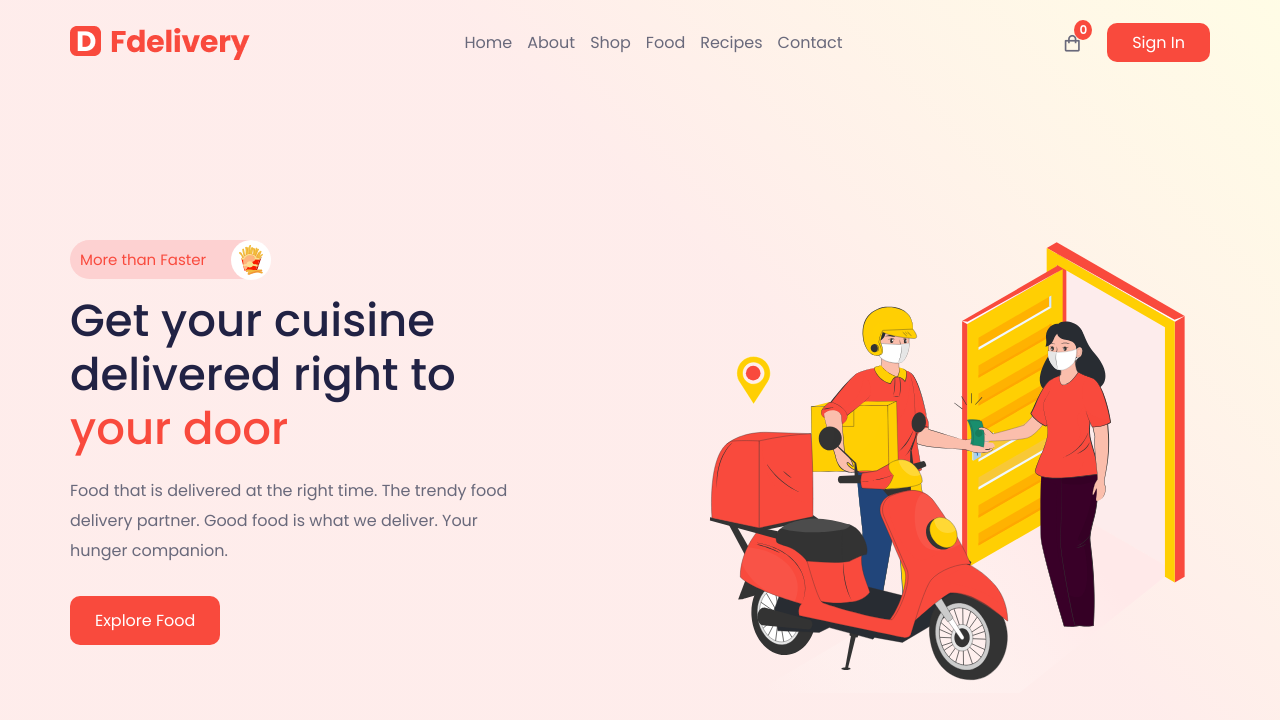
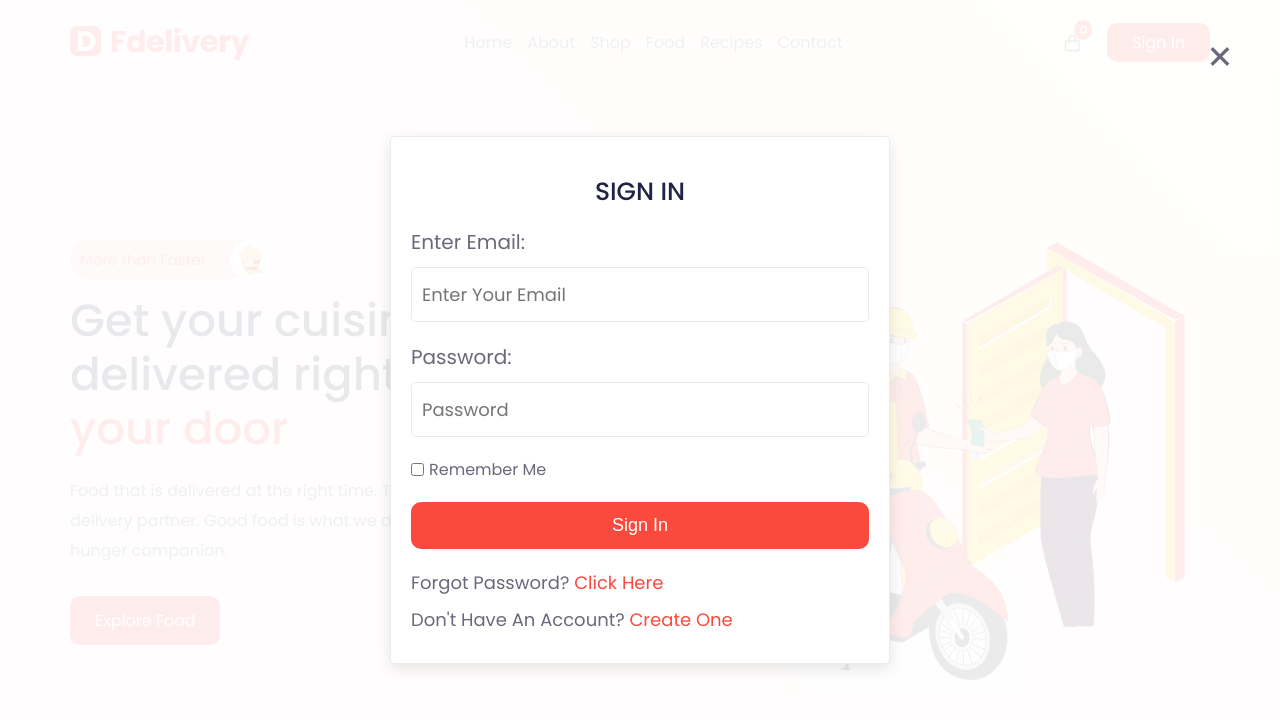
Before and after one commit to softdev629/codevo-fdelivery, a plain HTML site: page index.html in a window 1280 px wide. Both pictures are taken after a click on the link "Sign In". Drawn offline with nearby package versions, Linux system fonts and the light colour scheme.

Commit message:
add signin form

```diff
--- a/index.html
+++ b/index.html
@@ -90,6 +90,33 @@
       </div>
 
       <!--=============== SignIn Form ===============-->
+      <div class="wrapper">
+        <form action="" class="form">
+          <h2>SIGN IN</h2>
+
+          <div class="control">
+            <label for="">Enter Email:</label>
+            <input type="email" placeholder="Enter Your Email" />
+          </div>
+          <div class="control">
+            <label for="">Password:</label>
+            <input type="password" placeholder="Password" />
+          </div>
+          <div class="checkbox d-flex">
+            <input type="checkbox" />
+            <span>Remember Me</span>
+          </div>
+          <button class="btn">Sign In</button>
+          <div class="links">
+            <span>Forgot Password? <a href="">Click Here</a></span>
+            <span>Don't Have An Account? <a href="">Create One</a></span>
+          </div>
+        </form>
+
+        <div class="close-form">
+          <i class="bx bx-x"></i>
+        </div>
+      </div>
     </header>
 
     <!--=============== Services ===============-->
--- a/js/main.js
+++ b/js/main.js
@@ -10,3 +10,13 @@ hamburger.addEventListener("click", () => {
 close.addEventListener("click", () => {
   menu.classList.remove("show");
 });
+
+const signInForm = document.querySelector("header .wrapper");
+
+document.querySelector(".signin").onclick = () => {
+  signInForm.classList.add("active");
+};
+
+document.querySelector(".close-form").onclick = () => {
+  signInForm.classList.remove("active");
+};
--- a/scss/styles.scss
+++ b/scss/styles.scss
@@ -389,6 +389,111 @@ img {
   }
 }
 
+.header .wrapper {
+  position: fixed;
+  top: 0;
+  right: 0;
+  width: 100%;
+  height: 100%;
+  display: flex;
+  align-items: center;
+  justify-content: center;
+  background-color: rgba(255, 255, 255, 0.9);
+  z-index: 10000;
+  transition: 0.5s;
+  transform: scale(0);
+  opacity: 0;
+  visibility: hidden;
+
+  &.active {
+    transform: scale(1);
+    opacity: 1;
+    visibility: visible;
+  }
+
+  form {
+    background-color: var(--white-color);
+    border: 1px solid var(--grey-color);
+    max-width: 50rem;
+    width: 100%;
+    padding: 2rem;
+    box-shadow: var(--box-shadow);
+    border-radius: 0.5rem;
+    margin: 2rem;
+
+    h2 {
+      font-size: 2.5rem;
+      text-align: center;
+      margin-bottom: 2rem;
+      padding-top: 2rem;
+    }
+
+    .control {
+      margin-bottom: 2rem;
+    }
+
+    label {
+      display: block;
+      font-size: 2rem;
+      margin-bottom: 1rem;
+    }
+
+    input {
+      font-family: "Poppins", sans-serif;
+      font-size: 1.8rem;
+      display: block;
+      border: 1px solid var(--grey-color);
+      padding: 1.3rem 0;
+      text-indent: 1rem;
+      border-radius: 0.5rem;
+      width: 100%;
+    }
+
+    .checkbox {
+      margin-bottom: 2rem;
+      input {
+        width: auto;
+        margin-right: 0.5rem;
+        cursor: pointer;
+      }
+    }
+
+    button {
+      display: block;
+      width: 100%;
+      padding: 1.3rem 0;
+      font-size: 1.8rem;
+      cursor: pointer;
+    }
+
+    .links {
+      margin-top: 2rem;
+      span {
+        display: block;
+        margin-bottom: 1rem;
+        font-size: 1.8rem;
+
+        a {
+          color: var(--primary-color);
+
+          &:hover {
+            text-decoration: underline;
+          }
+        }
+      }
+    }
+  }
+
+  .close-form {
+    position: absolute;
+    top: 3rem;
+    right: 4rem;
+    color: var(--default-color);
+    font-size: 4rem;
+    cursor: pointer;
+  }
+}
+
 /* ========== Services =========== */
 
 /* ========== about =========== */
```
Also changed, not shown: css/styles.css, 1 other file.
